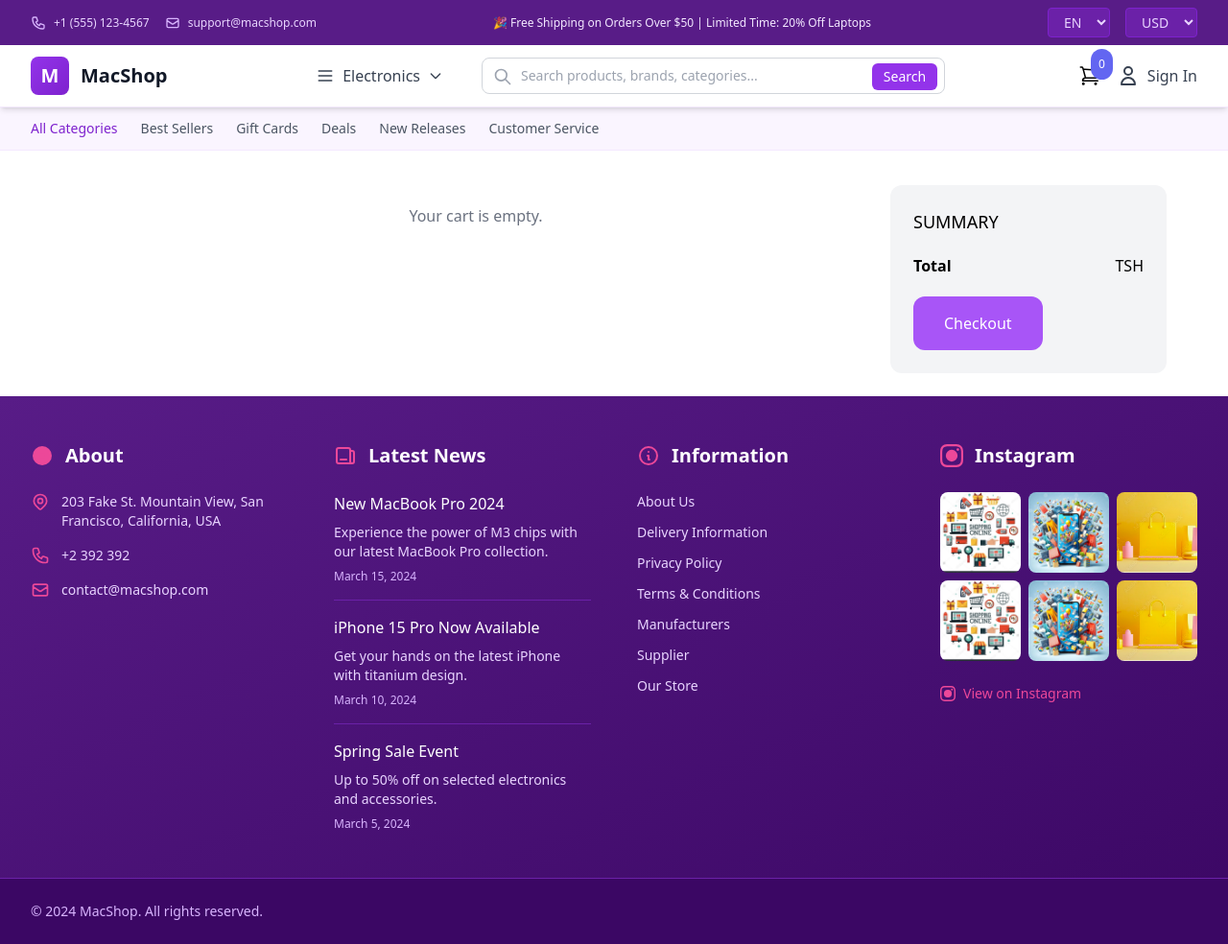
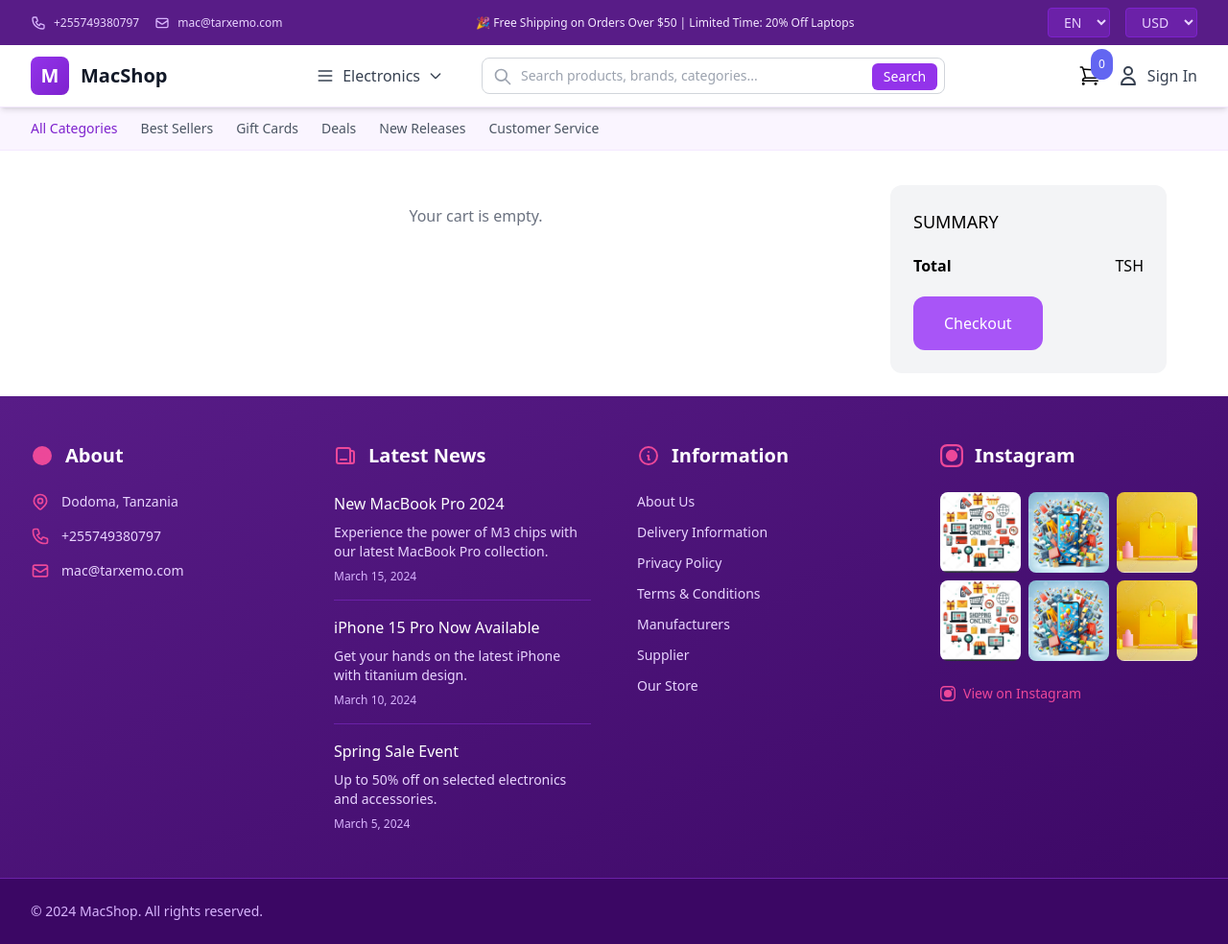
Before and after one commit to alobit21/DjangoEcommerce, a Django app: template cart/templates/cart/cart.html in a window 1280 px wide. Shown: the whole page at 96% size. Run offline with Django 5.2, Linux system fonts and the light colour scheme; the template is opened without the code that fills it, so the values that code supplies are empty; some libraries are stand-ins or nearby versions.

Commit message:
landing page

```diff
--- a/core/templates/core/base.html
+++ b/core/templates/core/base.html
@@ -17,13 +17,13 @@
           <svg class="w-4 h-4 text-purple-300" fill="none" stroke="currentColor" viewBox="0 0 24 24">
             <path stroke-linecap="round" stroke-linejoin="round" stroke-width="2" d="M3 5a2 2 0 012-2h3.28a1 1 0 01.948.684l1.498 4.493a1 1 0 01-.502 1.21l-2.257 1.13a11.042 11.042 0 005.516 5.516l1.13-2.257a1 1 0 011.21-.502l4.493 1.498a1 1 0 01.684.949V19a2 2 0 01-2 2h-1C9.716 21 3 14.284 3 6V5z"></path>
           </svg>
-          <span class="text-purple-200">+1 (555) 123-4567</span>
+          <span class="text-purple-200">+255749380797</span>
         </div>
         <div class="flex items-center space-x-2">
           <svg class="w-4 h-4 text-purple-300" fill="none" stroke="currentColor" viewBox="0 0 24 24">
             <path stroke-linecap="round" stroke-linejoin="round" stroke-width="2" d="M3 8l7.89 5.26a2 2 0 002.22 0L21 8M5 19h14a2 2 0 002-2V7a2 2 0 00-2-2H5a2 2 0 00-2 2v10a2 2 0 002 2z"></path>
           </svg>
-          <span class="text-purple-200">support@macshop.com</span>
+          <span class="text-purple-200">mac@tarxemo.com</span>
         </div>
       </div>
 
@@ -246,19 +246,19 @@
                             <path stroke-linecap="round" stroke-linejoin="round" stroke-width="2" d="M17.657 16.657L13.414 20.9a1.998 1.998 0 01-2.827 0l-4.244-4.243a8 8 0 1111.314 0z"></path>
                             <path stroke-linecap="round" stroke-linejoin="round" stroke-width="2" d="M15 11a3 3 0 11-6 0 3 3 0 016 0z"></path>
                         </svg>
-                        203 Fake St. Mountain View, San Francisco, California, USA
+                        Dodoma, Tanzania
                     </p>
                     <p class="flex items-center">
                         <svg class="w-5 h-5 mr-3 text-pink-500 flex-shrink-0" fill="none" stroke="currentColor" viewBox="0 0 24 24">
                             <path stroke-linecap="round" stroke-linejoin="round" stroke-width="2" d="M3 5a2 2 0 012-2h3.28a1 1 0 01.948.684l1.498 4.493a1 1 0 01-.502 1.21l-2.257 1.13a11.042 11.042 0 005.516 5.516l1.13-2.257a1 1 0 011.21-.502l4.493 1.498a1 1 0 01.684.949V19a2 2 0 01-2 2h-1C9.716 21 3 14.284 3 6V5z"></path>
                         </svg>
-                        +2 392 392
+                        +255749380797
                     </p>
                     <p class="flex items-center">
                         <svg class="w-5 h-5 mr-3 text-pink-500 flex-shrink-0" fill="none" stroke="currentColor" viewBox="0 0 24 24">
                             <path stroke-linecap="round" stroke-linejoin="round" stroke-width="2" d="M3 8l7.89 5.26a2 2 0 002.22 0L21 8M5 19h14a2 2 0 002-2V7a2 2 0 00-2-2H5a2 2 0 00-2 2v10a2 2 0 002 2z"></path>
                         </svg>
-                        contact@macshop.com
+                        mac@tarxemo.com
                     </p>
                 </div>
             </div>
--- a/templates/base.html
+++ b/templates/base.html
@@ -238,9 +238,9 @@
                 <div class="col-md-4">
                     <h5>Contact Info</h5>
                     <ul class="list-unstyled">
-                        <li><i class="fas fa-envelope"></i> info@ecommerce.com</li>
-                        <li><i class="fas fa-phone"></i> +255 123 456 789</li>
-                        <li><i class="fas fa-map-marker-alt"></i> Dar es Salaam, Tanzania</li>
+                        <li><i class="fas fa-envelope"></i> mac@tarxemo.com</li>
+                        <li><i class="fas fa-phone"></i> +255749380797</li>
+                        <li><i class="fas fa-map-marker-alt"></i> Dodoma, Tanzania</li>
                     </ul>
                 </div>
             </div>
```
